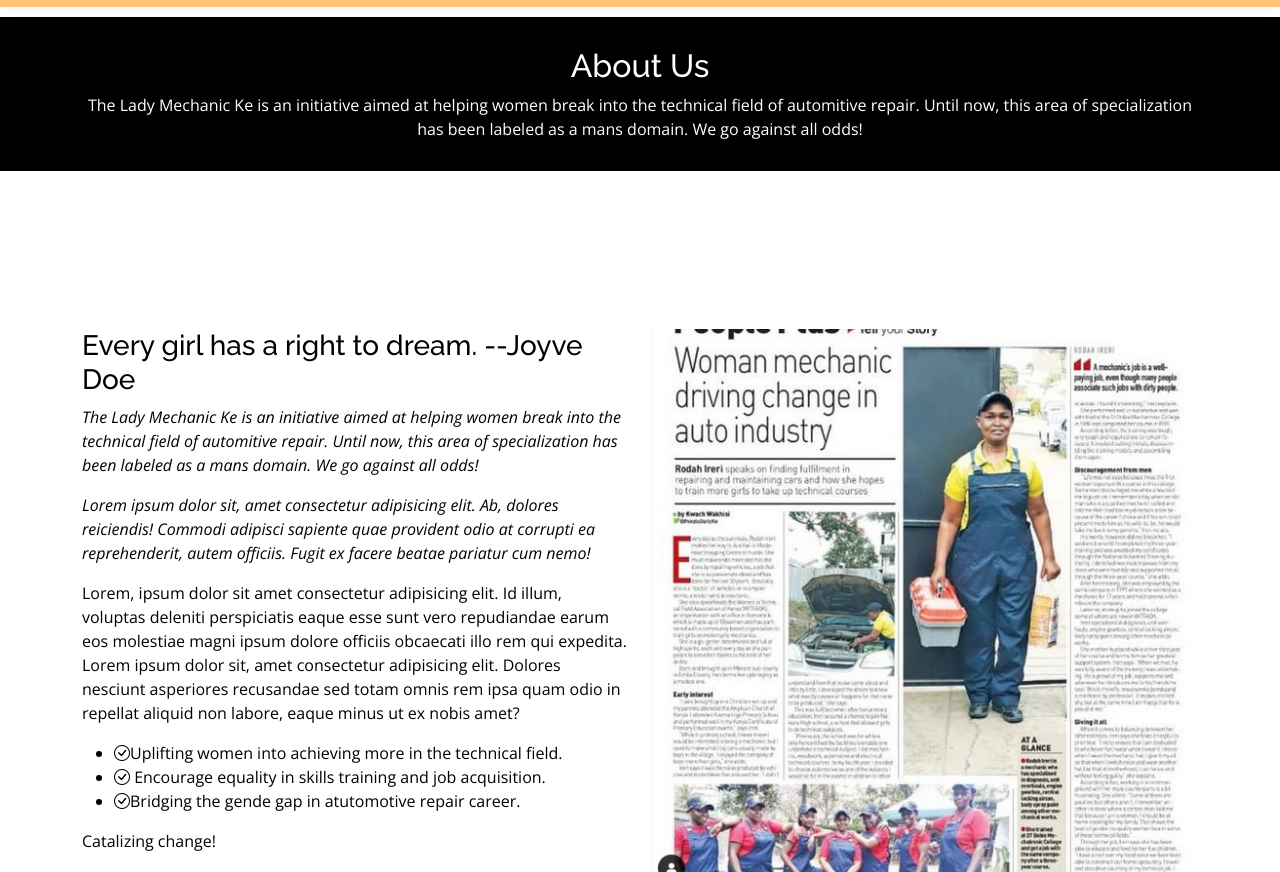
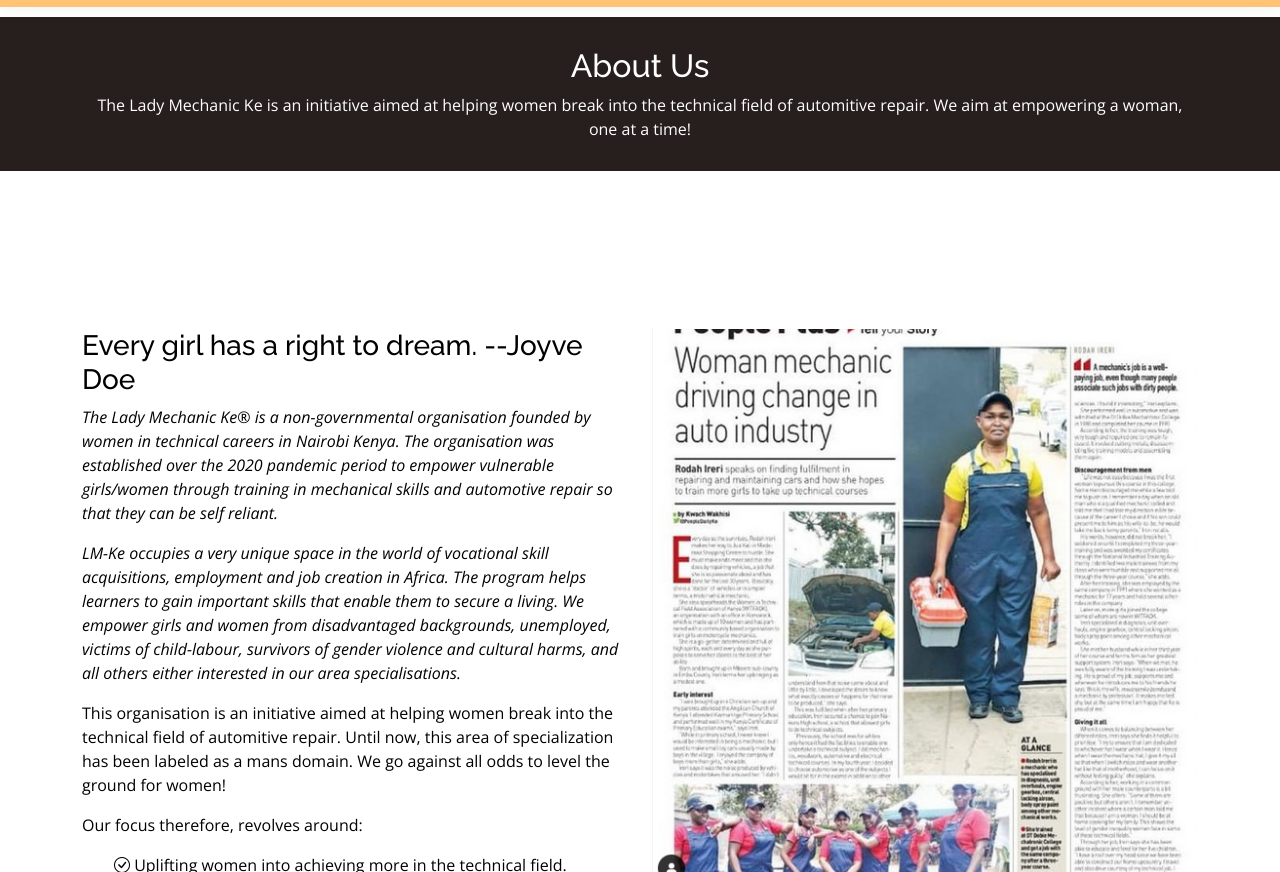
Before and after one commit to kevinzepwa/mama-garage-ke, a plain HTML site: page about.html in a window 1280 px wide. Shown: the part 56-928 px from the top of the page. Drawn offline with nearby package versions, Linux system fonts and the light colour scheme.

Commit message:
content changes

```diff
--- a/about.html
+++ b/about.html
@@ -78,7 +78,7 @@
     <div class="breadcrumbs" data-aos="fade-in">
       <div class="container">
         <h2>About Us</h2>
-        <p>The Lady Mechanic Ke is an initiative aimed at helping women break into the technical field of automitive repair. Until now, this area of specialization has been labeled as a mans domain. We go against all odds!</p>
+        <p>The Lady Mechanic Ke is an initiative aimed at helping women break into the technical field of automitive repair. We aim at empowering a woman, one at a time!</p>
       </div>
     </div><!-- End Breadcrumbs -->
 
@@ -100,21 +100,22 @@
           <div class="col-lg-6 pt-4 pt-lg-0 order-2 order-lg-1 content">
             <h3>Every girl has a right to dream. --Joyve Doe</h3>
             <p class="fst-italic">
-              The Lady Mechanic Ke is an initiative aimed at helping women break into the technical field of automitive repair. Until now, this area of specialization has been labeled as a mans domain. We go against all odds!
+              The Lady Mechanic Ke® is a non-governmental organisation founded by women in technical careers in Nairobi Kenya. The organisation was established over the 2020 pandemic period to empower vulnerable girls/women through training in mechanical skills and automotive repair so that they can be self reliant.
             </p>
             <p class="fst-italic">
-              Lorem ipsum dolor sit, amet consectetur adipisicing elit. Ab, dolores reiciendis! Commodi adipisci sapiente quae provident odio at corrupti ea reprehenderit, autem officiis. Fugit ex facere beatae pariatur cum nemo!
+              LM-Ke occupies a very unique space in the world of vocational skill acquisitions, employment and job creation in Africa. The program helps learners to gain important skills that enable them to secure a living. We empower girls and women from disadvantaged backgrounds, unemployed, victims of child-labour, survivors of gender violence and cultural harms, and all others either interested in our area specialisations.
             </p>
             <p>
-              Lorem, ipsum dolor sit amet consectetur adipisicing elit. Id illum, voluptas deleniti perspiciatis eaque esse sunt vero repudiandae earum eos molestiae magni ipsum dolore officiis obcaecati illo rem qui expedita. Lorem ipsum dolor sit, amet consectetur adipisicing elit. Dolores nesciunt asperiores recusandae sed totam omnis rem ipsa quam odio in repellat aliquid non labore, eaque minus ut ex nobis amet?
+              This organisation is an initiative aimed at helping women break into the technical field of automitive repair. Until now, this area of specialization has been labeled as a mans domain. We go against all odds to level the ground for women!
             </p>
+            <p>Our focus therefore, revolves around:</p>
             <ul>
-              <li><i class="bi bi-check-circle"></i>Uplifting women into achieving more in the technical field.</li>
-              <li><i class="bi bi-check-circle"></i> Encourage equality in skills training and job acquisition.</li>
-              <li><i class="bi bi-check-circle"></i>Bridging the gende gap in atutomotive repair career.</li>
+              <li><i class="bi bi-check-circle"></i> Uplifting women into achieving more in the technical field.</li>
+              <li><i class="bi bi-check-circle"></i> Encouraging equality in skills training and job acquisition.</li>
+              <li><i class="bi bi-check-circle"></i> Bridging the gender gap in atutomotive repair career.</li>
             </ul>
             <p>
-            Catalizing change!
+            We are the catalists of change!
             </p>
 
           </div>
--- a/assets/css/style.css
+++ b/assets/css/style.css
@@ -23,6 +23,9 @@ h4,
 h5,
 h6 {
   font-family: "Raleway", sans-serif;
+}
+ul {
+  list-style-type: none;
 }
 
 /*--------------------------------------------------------------
@@ -485,7 +488,7 @@ section {
 .breadcrumbs {
   margin-top: 73px;
   text-align: center;
-  background: #000;
+  background: rgb(39, 30, 30);
   padding: 30px 0;
   color: #fff;
 }
@@ -618,7 +621,7 @@ section {
 }
 .why-us .icon-boxes .icon-box p {
   font-size: 15px;
-  color: #848484;
+  color: #292929;
 }
 
 /*--------------------------------------------------------------
```
Also changed, not shown: index.html (+17 -12 lines), programs.html (+1 -1 lines), trainers.html (+1 -1 lines).
